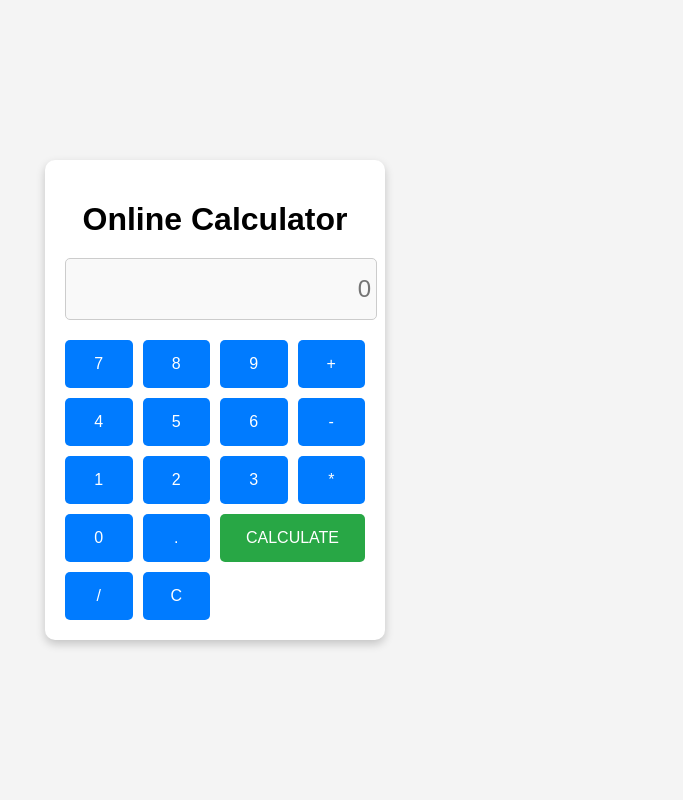
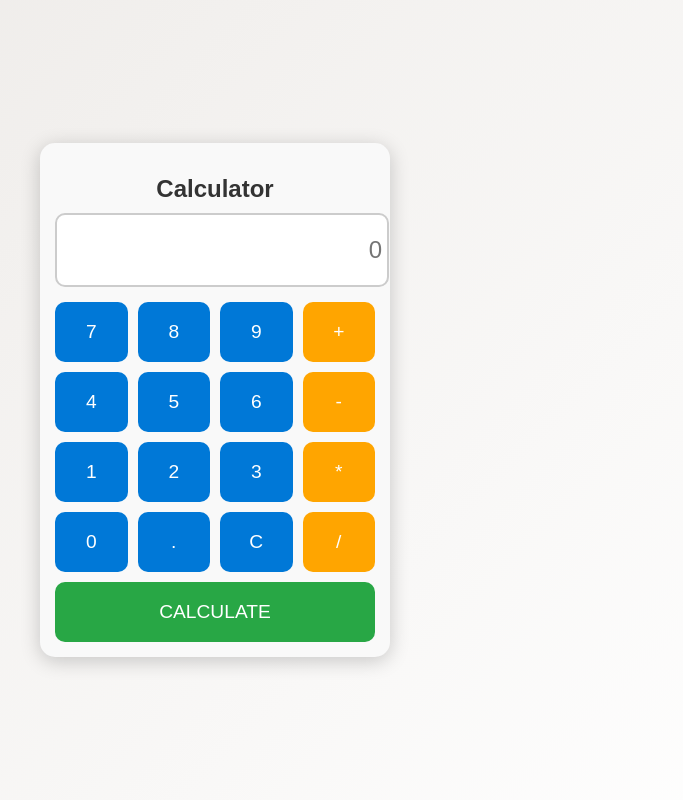
Before and after one commit to ishikaprasad2209/Calculator, a Flask app: page / in a window 1280 px wide. Shown: the whole page, without its empty margins (425-1108 px from the left). Run offline with Flask 3, Linux system fonts and the light colour scheme.

Commit message:
better_look

```diff
--- a/app.py
+++ b/app.py
@@ -11,7 +11,17 @@ def index():
 def calculate_route():
     expression = request.form["expression"]
     result = calculate(expression)
-    return f"<div style='font-size: 2em; text-align: center; margin-top: 20%;'>Result: <strong>{result}</strong></div>"
+    return f"""
+    <div style='
+        font-size: 2.5em;
+        text-align: center;
+        margin-top: 20%;
+        font-family: Arial, sans-serif;
+        color: #333;'>
+        Result: <strong>{result}</strong>
+        <br><a href="/" style="text-decoration: none; color: #0078d7;">Go Back</a>
+    </div>
+    """
 
 if __name__ == "__main__":
     app.run(debug=True)
--- a/static/styles.css
+++ b/static/styles.css
@@ -5,35 +5,37 @@ body {
     align-items: center;
     height: 100vh;
     margin: 0;
-    background-color: #f4f4f4;
+    background: linear-gradient(135deg, #ece9e6, #ffffff);
 }
 
 .calculator {
-    background: white;
-    padding: 20px;
-    border-radius: 10px;
-    box-shadow: 0 4px 10px rgba(0, 0, 0, 0.2);
+    background: #f9f9f9;
+    padding: 15px;
+    border-radius: 15px;
+    box-shadow: 0 4px 20px rgba(0, 0, 0, 0.2);
+    width: 320px;
     text-align: center;
-    width: 300px;
 }
 
 .calculator h1 {
-    margin-bottom: 20px;
+    font-size: 1.5em;
+    color: #333;
+    margin-bottom: 10px;
 }
 
 .display {
-    margin-bottom: 20px;
+    margin-bottom: 15px;
 }
 
 .display input {
     width: 100%;
-    height: 50px;
+    height: 60px;
     font-size: 1.5em;
     text-align: right;
     padding: 5px;
-    border: 1px solid #ccc;
-    border-radius: 5px;
-    background-color: #f9f9f9;
+    border: 2px solid #ccc;
+    border-radius: 10px;
+    background-color: #ffffff;
 }
 
 .buttons {
@@ -43,24 +45,33 @@ body {
 }
 
 .buttons button {
-    padding: 15px;
-    font-size: 1em;
-    background: #007BFF;
+    height: 60px;
+    font-size: 1.2em;
+    border: none;
+    border-radius: 10px;
+    cursor: pointer;
+    background: #0078d7;
     color: white;
-    border: none;
-    border-radius: 5px;
-    cursor: pointer;
+    transition: background 0.2s ease;
+}
+
+.buttons button.operator {
+    background: #ffa500;
 }
 
 .buttons button:hover {
-    background: #0056b3;
+    background: #005bb5;
 }
 
-.buttons button[type="submit"] {
-    grid-column: span 2;
+.buttons button.operator:hover {
+    background: #cc8400;
+}
+
+.buttons .calculate {
+    grid-column: span 4;
     background: #28a745;
 }
 
-.buttons button[type="submit"]:hover {
+.buttons .calculate:hover {
     background: #218838;
 }
--- a/templates/index.html
+++ b/templates/index.html
@@ -8,7 +8,7 @@
 </head>
 <body>
     <div class="calculator">
-        <h1>Online Calculator</h1>
+        <h1>Calculator</h1>
         <form action="/calculate" method="post">
             <div class="display">
                 <input type="text" name="expression" id="expression" placeholder="0" readonly>
@@ -17,20 +17,20 @@
                 <button type="button" onclick="appendValue('7')">7</button>
                 <button type="button" onclick="appendValue('8')">8</button>
                 <button type="button" onclick="appendValue('9')">9</button>
-                <button type="button" onclick="appendValue('+')">+</button>
+                <button type="button" class="operator" onclick="appendValue('+')">+</button>
                 <button type="button" onclick="appendValue('4')">4</button>
                 <button type="button" onclick="appendValue('5')">5</button>
                 <button type="button" onclick="appendValue('6')">6</button>
-                <button type="button" onclick="appendValue('-')">-</button>
+                <button type="button" class="operator" onclick="appendValue('-')">-</button>
                 <button type="button" onclick="appendValue('1')">1</button>
                 <button type="button" onclick="appendValue('2')">2</button>
                 <button type="button" onclick="appendValue('3')">3</button>
-                <button type="button" onclick="appendValue('*')">*</button>
+                <button type="button" class="operator" onclick="appendValue('*')">*</button>
                 <button type="button" onclick="appendValue('0')">0</button>
                 <button type="button" onclick="appendValue('.')">.</button>
-                <button type="submit">CALCULATE</button>
-                <button type="button" onclick="appendValue('/')">/</button>
                 <button type="button" onclick="clearDisplay()">C</button>
+                <button type="button" class="operator" onclick="appendValue('/')">/</button>
+                <button type="submit" class="calculate">CALCULATE</button>
             </div>
         </form>
     </div>
```
